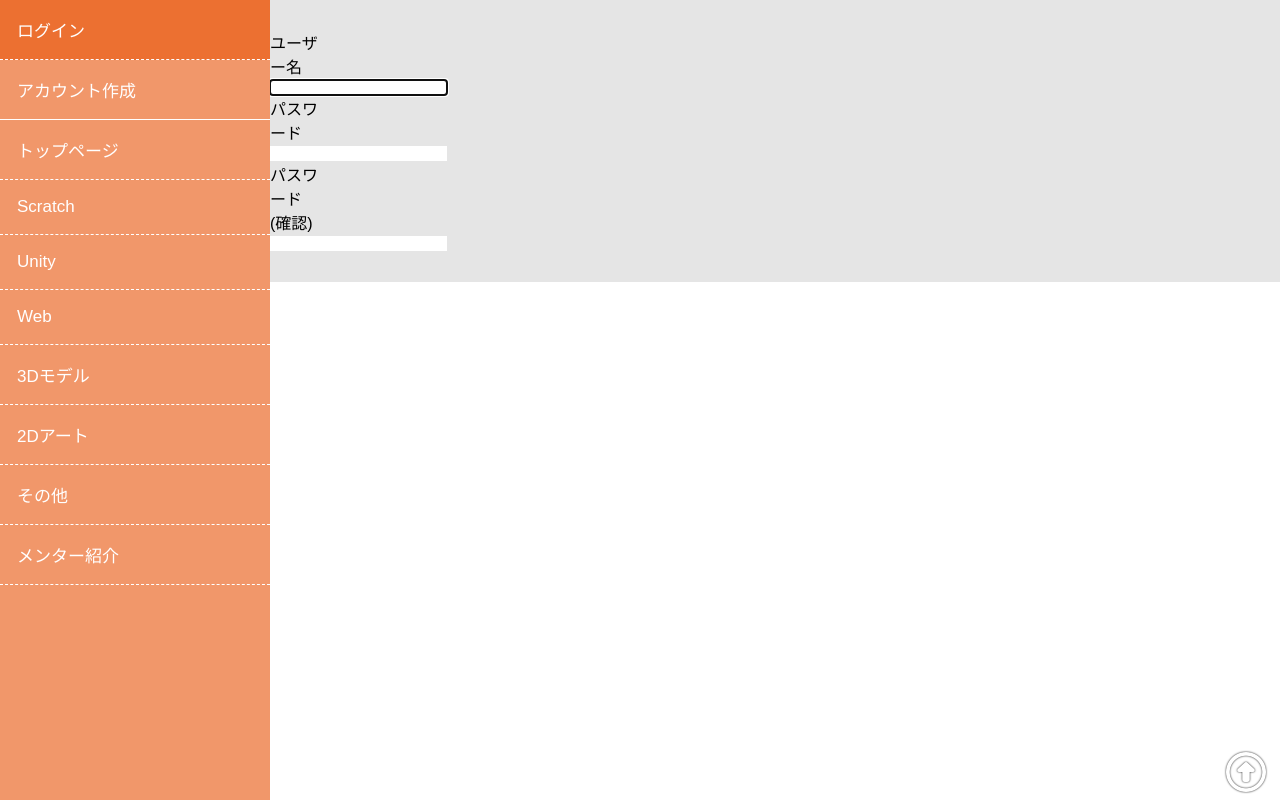
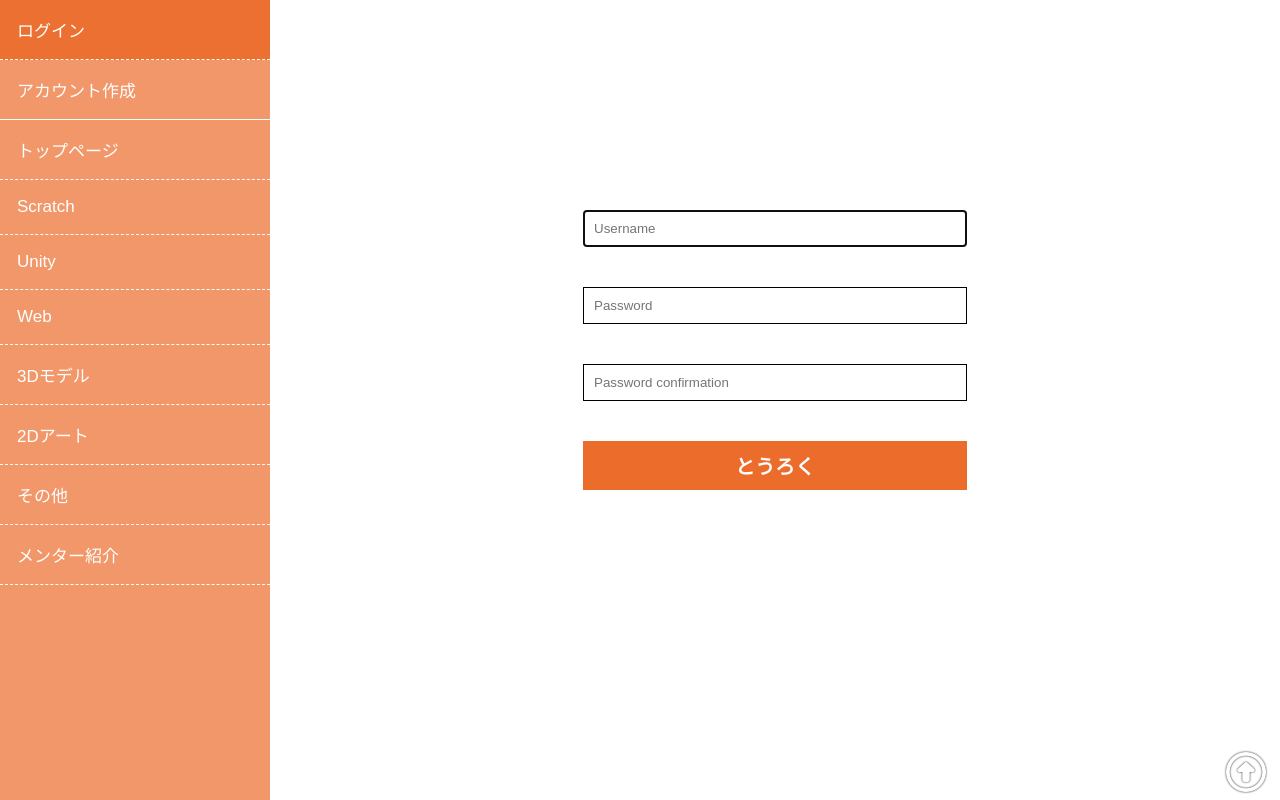
Before and after one commit to USHIken/web-idea-box, a Django app: page /users/signup/ in a window 1280 px wide. Run offline with Django 3.2, Linux system fonts and the light colour scheme; some libraries are stand-ins or nearby versions; some web fonts are replaced.

Commit message:
integrated

```diff
--- a/code/static/css/style.css
+++ b/code/static/css/style.css
@@ -1,17 +1,18 @@
 @charset "UTF-8";
 
-@font-face {
+/* @font-face {
     font-family: 'HackGen35Console-Regular-forPowerline';
     src: url(../font/HackGen35Console-Regular-forPowerline.ttf);
-}
+} */
 
 /* ////////////////// 全デバイスの基本設定 ////////////////// */
 * {
     padding: 0;
     margin: 0;
     border: 0;
+    box-sizing: border-box;
     text-decoration: none;
-    font-family: 'HackGen35Console-Regular-forPowerline', sans-serif;
+    font-family: sans-serif;
 }
 
 img, iframe {
@@ -25,6 +26,7 @@ html {
 body {
     display: grid;
     grid-template-columns: auto 1fr;
+    min-height: 100vh;
 }
 
 /* ////////////////// Smartphone 基本設定 ////////////////// */
@@ -52,7 +54,7 @@ header #topImage {
 /* ================== main ================== */
 main {
     grid-column: 1 / -1;
-    min-height: calc(100vh - 100px);
+    margin-bottom: auto;
     overflow: hidden;
 }
 
@@ -288,35 +297,109 @@ footer div i {
     margin-right: 5px;
 }
 
-/* ~~~~~~~~~~~~~~~~~~ Smartphone 基本設定 ~~~~~~~~~~~~~~~~~~ */
-.artwork {
+/* ~~~~~~~~~~~~~~~~~~ .artwork ~~~~~~~~~~~~~~~~~~ */
+.artwork article {
     display: grid;
     grid-template-columns: 1fr 10fr 1fr;
-    /* grid-template-rows: 100px 45vw; */
 }
 
-.artwork > * {
+.artwork  article > * {
     grid-column: 2;
 }
 
-.artwork h3 {
-    justify-self: center;
-    align-self: center;
+.artwork article h3 {
+    display: flex;
+    justify-content: center;
+    align-items: center;
+    height: 100px;
+    width: 100%;
     margin: 0;
     font-size: 20px;
     text-shadow: 0 0 1px #000000;
 }
 
-.artwork figure {
-    height: 45vw;
+.artwork article > div {
+    background-color: transparent;
 }
 
-.artwork iframe {
+.artwork article > p {
+    margin: 20px 0;
+}
+
+main article h3 + figure {
+    margin: 0;
+}
+
+main article > figure {
+    height: 50vw;
+    margin: 20px 0;
+}
+
+main article > figure img {
     height: 100%;
+    object-fit: cover;
+}
+
+.artwork article iframe ,img {
+    height: 100%;
+    /* object-fit: cover; */
     vertical-align: bottom;
 }
 
+main > article > div:last-of-type {
+    display: flex;
+    grid-column: 1 / -1;
+    justify-self: center;
+    padding: 100px 0;
+    width: 100%;
+    max-width: 500px;
+    justify-content:space-around;
+}
 
+main > article > div:last-of-type p {
+    font-size: 12px;
+    margin: 0;
+}
+
+main > article > div:last-of-type a {
+    color: #ffffff;
+    padding: 15px 40px;
+    border-radius: 10px;
+    background-color: #ec6c2b;
+}
+
+/* ~~~~~~~~~~~~~~~~~~ .login ~~~~~~~~~~~~~~~~~~ */
+.login {
+    display: grid;
+    grid-template-rows: calc(100vh - 100px);
+    height: auto;
+}
+
+.login form {
+    justify-self: center;
+    align-self: center;
+}
+
+.login input {
+    margin: 20px 0;
+    border: solid 1px #000000;
+    width: 70vw;
+    padding: 10px;
+    box-sizing: border-box;
+    transition: width 1s;
+}
+
+.long input:last-of-type {
+    text-align: center;
+}
+
+input[type="submit"] {
+    background-color: #ec6c2b;
+    border: none;
+    color: #ffffff;
+    font-weight: bold;
+    font-size: 20px;
+}
 
 /* ////////////////// Tablet 基本設定 ////////////////// */
 @media (min-width: 700px) and (max-width:1199px) {
@@ -498,4 +608,32 @@ footer div i {
 
     /* ================== footer ================== */
 
+    /* ~~~~~~~~~~~~~~~~~~ .artwork ~~~~~~~~~~~~~~~~~~ */
+    main article h3 + figure {
+        margin: 0;
+    }
+
+    main article > figure {
+        height: 40vw;
+        margin: 40px 0;
+    }
+
+    main article > figure img {
+        height: 100%;
+        object-fit: cover;
+    }
+
+    .artwork article > p {
+        font-size: 18px;
+        margin: 40px 0;
+        line-height: 30px;
+    }
+
+    /* ~~~~~~~~~~~~~~~~~~ .login ~~~~~~~~~~~~~~~~~~ */
+    .login input {
+        margin: 20px 0;
+        width: 30vw;
+        padding: 10px;
+        transition: width 1s;
+    }
 }
--- a/code/templates/main/sketchfab_iframe.html
+++ b/code/templates/main/sketchfab_iframe.html
@@ -1,8 +1,6 @@
-<div class="sketchfab-embed-wrapper">
 <iframe title="A 3D model" width="640" height="480" src="https://sketchfab.com/models/{{project_id}}/embed?preload=1&ui_controls=1&ui_infos=1&ui_inspector=1&ui_stop=1&ui_watermark=1&ui_watermark_link=1" frameborder="0" allow="autoplay; fullscreen; vr" mozallowfullscreen="true" webkitallowfullscreen="true"></iframe>
 <p style="font-size: 13px; font-weight: normal; margin: 5px; color: #4A4A4A;">
     <a href="{{encoded_url|safe}}?utm_medium=embed&utm_source=website&utm_campaign=share-popup" target="_blank" style="font-weight: bold; color: #1CAAD9;">Sakana</a>
     by <a href="{{user_link|safe}}?utm_medium=embed&utm_source=website&utm_campaign=share-popup" target="_blank" style="font-weight: bold; color: #1CAAD9;">Meimei</a>
     on <a href="https://sketchfab.com?utm_medium=embed&utm_source=website&utm_campaign=share-popup" target="_blank" style="font-weight: bold; color: #1CAAD9;">Sketchfab</a>
 </p>
-</div>
--- a/code/templates/users/login_and_registration.html
+++ b/code/templates/users/login_and_registration.html
@@ -3,37 +3,31 @@
 
 {% block content %}
 
-<main>
-    <div class="login_and_signup">
+<main class="login">
     <form method="post">
         {% csrf_token %}
-            <label for="id_username" class="label-username">ユーザー名</label>
-            {{form.username}}
+        <p>{{form.username}}</p>
 
         {% url 'users:login' as login_url %}
         {% if request.path == login_url %}
 
-            <label for="id_password" class="label-password">パスワード</label>
-            {{form.password}}
-            <button id="login-button" style="background-color: #d8cf81;">ログイン</button>
+        <p>{{form.password}}</p>
+        <p><input type="submit" value="ログイン"/></p>
 
         {% else %}
 
-            <label for="id_password1" class="label-password1">パスワード</label>
-            {{form.password1}}
-            <label for="id_password2" class="label-password2">パスワード(確認)</label>
-            {{form.password2}}
+        <p>{{form.password1}}</p>
+        <p>{{form.password2}}</p>
 
-            <button id="signup-button" style="background-color: #a0cccb;">とうろく</button>
+        <p><input type="submit" value="とうろく"/></p>
 
         {% endif %}
     </form>
-        <div class="errorlist">
+    <!-- <div class="errorlist">
     {% for key,error in form.errors.items %}
         {{error}}
     {% endfor %}
-        </div>
-    </div>
+    </div> -->
 </main>
 
 {% endblock %}
--- a/code/users/forms.py
+++ b/code/users/forms.py
@@ -7,7 +7,9 @@ class LoginForm(AuthenticationForm):
     """ログインフォーム"""
 
     def __init__(self, *args, **kwargs):
-        super().__init__(*args, **kwargs)
+        super(LoginForm, self).__init__(*args, **kwargs)
+        for field in self.fields.values():
+            field.widget.attrs['placeholder'] = field.label
 
 
 class SignUpForm(UserCreationForm):
@@ -15,3 +17,8 @@ class SignUpForm(UserCreationForm):
     class Meta:
         model = User
         fields = ('username', 'password1', 'password2')
+
+    def __init__(self, *args, **kwargs):
+        super(SignUpForm, self).__init__(*args, **kwargs)
+        for field in self.fields.values():
+            field.widget.attrs['placeholder'] = field.label
```
Also changed, not shown: other parts of code/static/css/style.css (+37 -3 lines), code/templates/main/detail.html (+18 -7 lines). Lines whose indentation alone changed are shown as unchanged.
